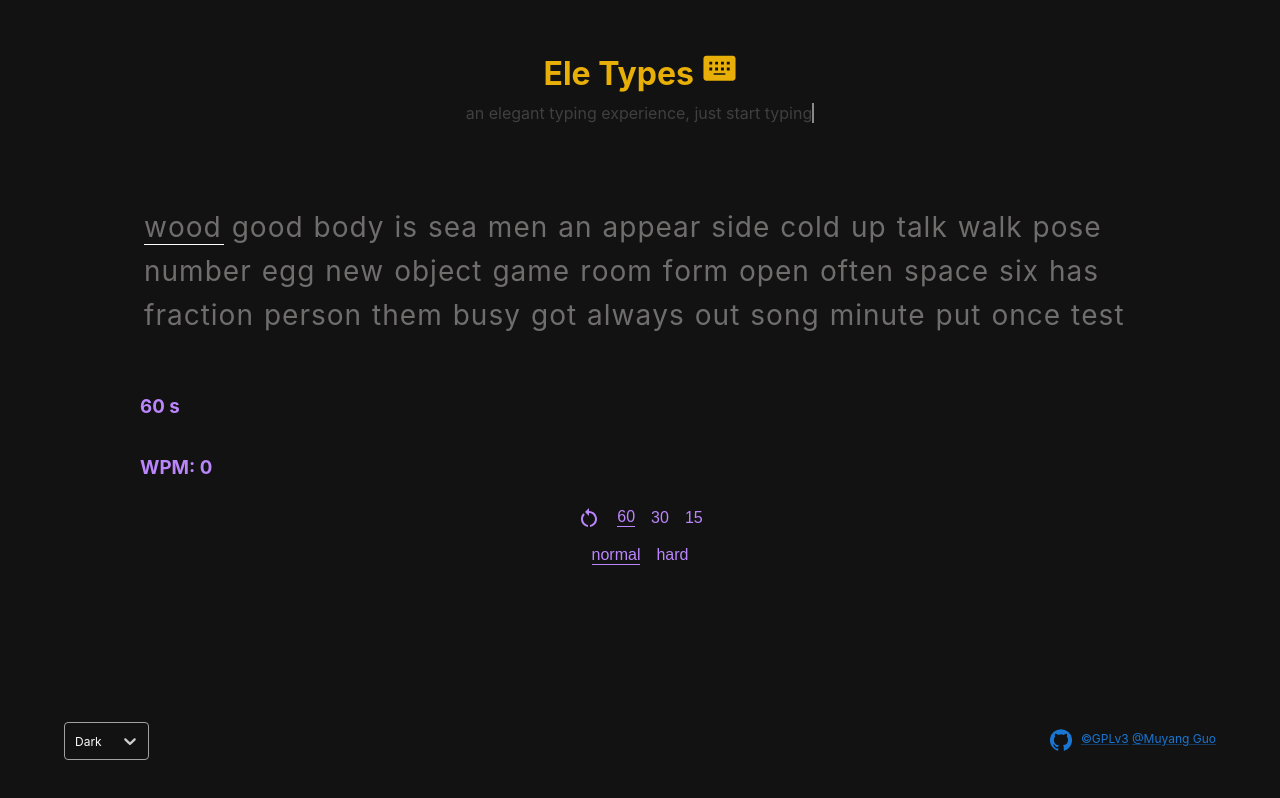
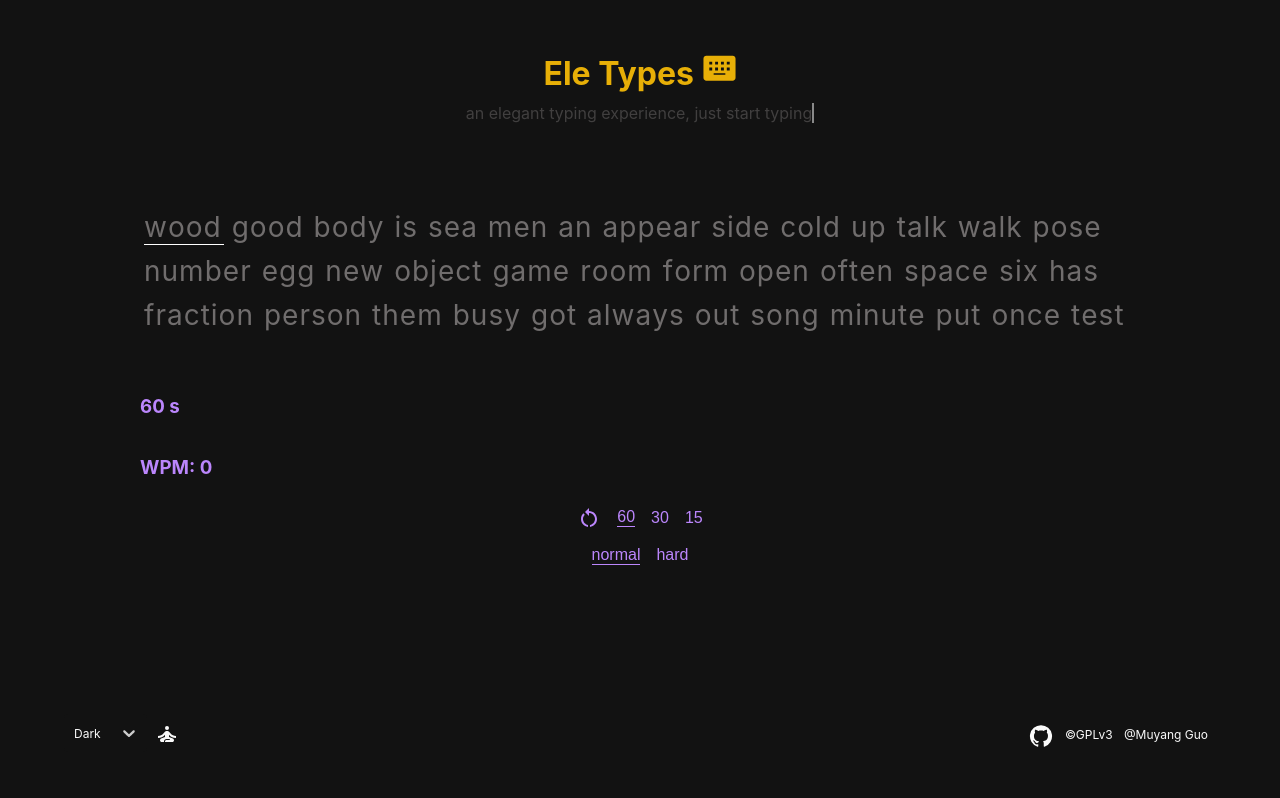
Before and after one commit to nguyen027/eletypes-frontend, a React (Create React App) app: page / in a window 1280 px wide. Built offline with nearby package versions, Linux system fonts and the light colour scheme; a web font is replaced by a local one.

Commit message:
add zen mode

```diff
--- a/src/App.js
+++ b/src/App.js
@@ -1,23 +1,32 @@
-import React, { useState, useRef, useEffect} from "react";
+import React, { useState, useRef, useEffect } from "react";
 import { ThemeProvider } from "styled-components";
 import { defaultTheme, themesOptions } from "./style/theme";
 import { GlobalStyles } from "./style/global";
 import TypeBox from "./components/features/TypeBox";
 import Select from "./components/utils/Select";
-import IconButton from '@mui/material/IconButton';
-import KeyboardAltIcon from '@mui/icons-material/KeyboardAlt';
-import GitHubIcon from '@mui/icons-material/GitHub';
-import Link from '@mui/material/Link';
-
+import IconButton from "@mui/material/IconButton";
+import KeyboardAltIcon from "@mui/icons-material/KeyboardAlt";
+import GitHubIcon from "@mui/icons-material/GitHub";
+import { Grid } from "@mui/material";
+import { Box } from "@mui/system";
+import Link from "@mui/material/Link";
+import SelfImprovementIcon from "@mui/icons-material/SelfImprovement";
+import { Tooltip } from "@mui/material";
+import { FOCUS_MODE } from "./constants/Constants";
 
 function App() {
   const [theme, setTheme] = useState(defaultTheme);
+  const [isFocusedMode, setIsFocusedMode] = useState(false);
   const textInputRef = useRef(null);
 
   const focusTextInput = () => {
-    textInputRef.current && textInputRef.current.focus()
-  }
-  useEffect(() => {focusTextInput()}, [theme]);
+    textInputRef.current && textInputRef.current.focus();
+  };
+
+  useEffect(() => {
+    focusTextInput();
+  }, [theme, isFocusedMode]);
+
   const handleThemeChange = (e) => {
     setTheme(e.value);
   };
@@ -26,12 +35,24 @@ function App() {
     <ThemeProvider theme={theme}>
       <>
         <GlobalStyles />
+        {!isFocusedMode && (
           <header>
-          <h1>Ele Types <KeyboardAltIcon fontSize="large"/></h1>
-          <span className="sub-header" >an elegant typing experience, just start typing</span>
+            <h1>
+              Ele Types <KeyboardAltIcon fontSize="large" />
+            </h1>
+            <span className="sub-header">
+              an elegant typing experience, just start typing
+            </span>
           </header>
-        <TypeBox textInputRef={textInputRef} key="type-box"></TypeBox>
+        )}
+        <TypeBox
+          textInputRef={textInputRef}
+          isFocusedMode={isFocusedMode}
+          key="type-box"
+        ></TypeBox>
         <footer>
+          <Grid container justifyContent="center" alignItems="center">
+            <Box display="flex" flexDirection="row">
               <Select
                 classNamePrefix="Select"
                 value={themesOptions.find((e) => e.value === theme)}
@@ -40,18 +61,41 @@ function App() {
                 isSelected={false}
                 onChange={handleThemeChange}
                 menuPlacement="top"
-          />
+              ></Select>
+              <IconButton
+                onClick={() => {
+                  setIsFocusedMode(!isFocusedMode);
+                }}
+              >
+                <Tooltip title={FOCUS_MODE}>
+                  <span className="zen-button">
+                    <SelfImprovementIcon fontSize="medium"></SelfImprovementIcon>
+                  </span>
+                </Tooltip>
+              </IconButton>
+            </Box>
+          </Grid>
         </footer>
-        <div className="bottom-info">
-          <>
-          <IconButton href="https://github.com/gamer-ai/eletype-frontend/" color="primary">
+        {!isFocusedMode && (
+            <Box display="block" flexDirection="row" className="bottom-info">
+              <IconButton
+                href="https://github.com/gamer-ai/eletype-frontend/"
+                color="inherit"
+              >
                 <GitHubIcon></GitHubIcon>
               </IconButton>
-          <Link href="https://github.com/gamer-ai/eletype-frontend/blob/main/LICENSE">&copy;GPLv3</Link>
-          <span>  </span>
-          <Link href="https://muyangguo.xyz">@Muyang Guo</Link>
-          </>
-          </div>
+              <Link color="inherit" margin="inherit" underline="none" href="https://github.com/gamer-ai/eletype-frontend/blob/main/LICENSE">
+                &copy;GPLv3
+              </Link>
+              <span>{"    "}</span>
+              <Link color="inherit" margin="inherit" underline="none" href="https://muyangguo.xyz">@Muyang Guo</Link>
+              </Box>
+        )}
+        {isFocusedMode && (
+          <span className="bottom-info">
+            Ele Types <KeyboardAltIcon fontSize="small" />
+          </span>
+        )}
       </>
     </ThemeProvider>
   );
--- a/src/components/utils/Select.js
+++ b/src/components/utils/Select.js
@@ -5,7 +5,7 @@ export default styled(Select)`
 .Select__control {
     height: 20px;
     width: 100%;
-    border: 1px solid #a1a1a1;
+    border: none;
     border-radius: 4px;
     cursor: pointer;
     color: ${({ theme }) => theme.text};
--- a/src/constants/Constants.js
+++ b/src/constants/Constants.js
@@ -10,6 +10,8 @@ const DEFAULT_DIFFICULTY_TOOLTIP_TITLE = "normal mode generates random words fro
 const HARD_DIFFICULTY_TOOLTIP_TITLE = "hard mode generates random words from blog posts words data, so you may encounter longer and less frequently used word."
 const CHAR_TOOLTIP_TITLE = "correct/incorrect/missing/extra\n extra is recorded even if deleted."
 
+const FOCUS_MODE = "focus mode";
+
 export {
 DEFAULT_WORDS_COUNT,
 DEFAULT_COUNT_DOWN,
@@ -20,5 +22,6 @@ DEFAULT_DIFFICULTY,
 HARD_DIFFICULTY,
 DEFAULT_DIFFICULTY_TOOLTIP_TITLE,
 HARD_DIFFICULTY_TOOLTIP_TITLE,
-CHAR_TOOLTIP_TITLE
+CHAR_TOOLTIP_TITLE,
+FOCUS_MODE
 }
--- a/src/style/global.js
+++ b/src/style/global.js
@@ -38,6 +38,9 @@ export const GlobalStyles = createGlobalStyle`
     bottom: 5%;
     right: 5%;
     font-size: 12px;
+    color: ${({ theme }) => theme.text},
+    opacity: 0.7;
+    margin: 4px;
   }
   small {
     display: block;
@@ -172,4 +175,7 @@ export const GlobalStyles = createGlobalStyle`
   .active-button{
     border-bottom: 1px solid ${({ theme }) => theme.stats};
   }
+  .zen-button{
+    color: ${({ theme }) => theme.text};
+  }
 `;
```
Also changed, not shown: src/components/features/TypeBox.js (+48 -24 lines). Lines whose indentation alone changed are shown as unchanged.
